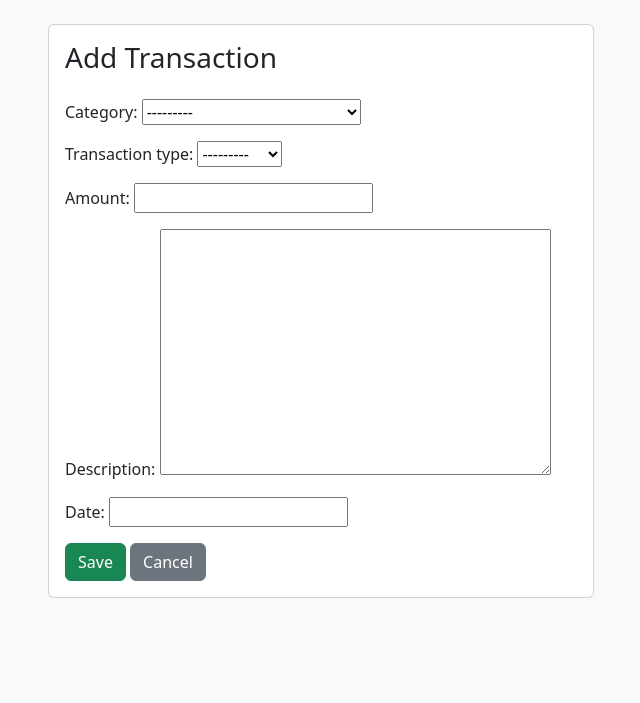
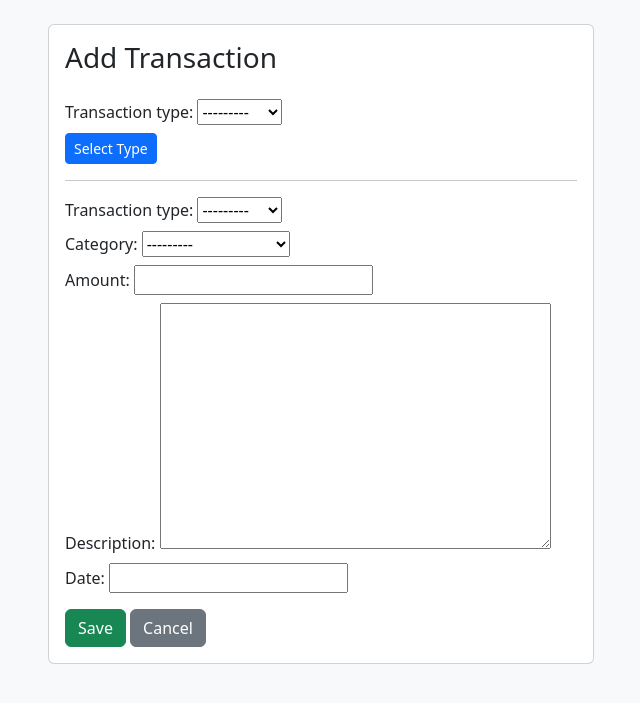
Before and after one commit to sarthakgit123/Smart-Expense-Manager, a Django app: page /accounts/transactions/add/ in a window 1280 px wide. Shown: the part 56-759 px from the top of the page, without its empty margins (319-959 px from the left). Run offline with Django 5.2, Linux system fonts and the light colour scheme; a user stored in the database is signed in; tables that the repository leaves empty hold one stand-in row (values such as "Sample post").

Commit message:
Add default categories, transaction type filtering, and monthly report pie chart

```diff
--- a/accounts/views.py
+++ b/accounts/views.py
@@ -12,6 +12,9 @@ from datetime import date
 from calendar import monthrange
 from accounts.utils import send_budget_alert
 from django.utils.timezone import now
+from django.db.models.functions import ExtractMonth
+from django.db.models import Q
+
 
 
 
@@ -77,13 +80,18 @@ def logout_view(request):
 # ---------------------------
 
 from datetime import datetime
-
 @login_required
 def dashboard_view(request):
-    transactions = Transaction.objects.filter(
-        user=request.user
-    )
+    transactions = Transaction.objects.filter(user=request.user)
 
+    # -------------------------------
+    # 🔹 YEAR SELECTION
+    # -------------------------------
+    selected_year = int(request.GET.get('year', date.today().year))
+
+    # -------------------------------
+    # TOTALS
+    # -------------------------------
     income_total = transactions.filter(
         transaction_type='IN'
     ).aggregate(total=Sum('amount'))['total'] or 0
@@ -92,50 +100,82 @@ def dashboard_view(request):
         transaction_type='EX'
     ).aggregate(total=Sum('amount'))['total'] or 0
 
-    # Expense by category (for pie chart)
+    # -------------------------------
+    # PIE CHART: Expense by Category
+    # -------------------------------
     expense_by_category = (
         transactions
-        .filter(transaction_type='EX')
+        .filter(transaction_type='EX', date__year=selected_year)
         .values('category__name')
         .annotate(total=Sum('amount'))
     )
 
-    # Get current month budgets
-    now = datetime.now()
+    # -------------------------------
+    # 🔥 BAR CHART: Monthly Income vs Expense
+    # -------------------------------
+    monthly_data = (
+        transactions
+        .filter(date__year=selected_year)
+        .annotate(month=ExtractMonth('date'))
+        .values('month', 'transaction_type')
+        .annotate(total=Sum('amount'))
+        .order_by('month')
+    )
+
+    monthly_income = [0] * 12
+    monthly_expense = [0] * 12
+
+    for item in monthly_data:
+        idx = item['month'] - 1
+        if item['transaction_type'] == 'IN':
+            monthly_income[idx] = float(item['total'])
+        else:
+            monthly_expense[idx] = float(item['total'])
+
+    # -------------------------------
+    # AVAILABLE YEARS (for dropdown)
+    # -------------------------------
+    years = (
+    transactions
+    .dates('date', 'year')
+    )
+
+    # -------------------------------
+    # BUDGETS (Current Month Only)
+    # -------------------------------
+    today = date.today()
     budgets = Budget.objects.filter(
         user=request.user,
-        month=now.month,
-        year=now.year
+        month=today.month,
+        year=today.year
     )
 
-    # Add calculated fields to budgets
-    budget_data = []
-    for budget in budgets:
-        budget_data.append({
-            'category': budget.category,
-            'monthly_limit': budget.monthly_limit,
-            'spent_amount': budget.get_spent_amount(),
-            'remaining_amount': budget.get_remaining(),
-            'is_over_budget': budget.is_over_budget()
-        })
+    context = {
+        'transactions': transactions.order_by('-date')[:10],
 
-    context = {
-    'transactions': transactions.order_by('-date')[:10],
-    'total_income': income_total,
-    'total_expense': expense_total,
-    'savings': income_total - expense_total,
+        'total_income': income_total,
+        'total_expense': expense_total,
+        'savings': income_total - expense_total,
 
-    'expense_labels': [
-        e['category__name'] or 'Uncategorized'
-        for e in expense_by_category
-    ],
-    'expense_data': [
-        float(e['total']) for e in expense_by_category
-    ],
+        # PIE CHART
+        'expense_labels': [
+            e['category__name'] or 'Uncategorized'
+            for e in expense_by_category
+        ],
+        'expense_data': [
+            float(e['total']) for e in expense_by_category
+        ],
 
+        # BAR CHART
+        'monthly_income': monthly_income,
+        'monthly_expense': monthly_expense,
 
-    'budgets': budgets,
-}
+        # YEAR SELECT
+        'selected_year': selected_year,
+        'years': years,
+
+        'budgets': budgets,
+    }
 
     return render(request, 'accounts/dashboard.html', context)
 
@@ -146,17 +186,47 @@ def dashboard_view(request):
 
 class TransactionCreateView(CreateView):
     model = Transaction
-    fields = ['category', 'transaction_type', 'amount', 'description', 'date']
+    fields = ['transaction_type', 'category', 'amount', 'description', 'date']
     template_name = 'accounts/transaction_form.html'
     success_url = reverse_lazy('accounts:dashboard')
+
+    def get_initial(self):
+        """
+        Pre-fill transaction_type from GET so the form stays in sync
+        """
+        initial = super().get_initial()
+        tx_type = self.request.GET.get('transaction_type')
+        if tx_type in ['IN', 'EX']:
+            initial['transaction_type'] = tx_type
+        return initial
+
+    def get_form(self, form_class=None):
+        form = super().get_form(form_class)
+
+        # 🔑 Single source of truth for transaction type
+        tx_type = (
+            self.request.GET.get('transaction_type')
+            or form.initial.get('transaction_type')
+        )
+
+        # ✅ Base queryset: DEFAULT + USER categories
+        qs = Category.objects.filter(
+            Q(is_default=True) | Q(user=self.request.user)
+        )
+
+        # ✅ Filter by Income / Expense if selected
+        if tx_type in ['IN', 'EX']:
+            qs = qs.filter(category_type=tx_type)
+
+        form.fields['category'].queryset = qs
+        return form
 
     def form_valid(self, form):
         form.instance.user = self.request.user
         response = super().form_valid(form)
 
-        # 🔔 CHECK BUDGET AFTER TRANSACTION
+        # 🔔 Budget alert logic (unchanged)
         self.check_budget_alert(form.instance)
-
         return response
 
     def check_budget_alert(self, transaction):
@@ -179,16 +249,26 @@ class TransactionCreateView(CreateView):
                 budget.alert_sent = True
                 budget.save()
 
-
-
 class TransactionUpdateView(UpdateView):
     model = Transaction
-    fields = ['category', 'transaction_type', 'amount', 'description', 'date']
+    fields = ['transaction_type', 'category', 'amount', 'description', 'date']
     template_name = 'accounts/transaction_form.html'
     success_url = reverse_lazy('accounts:dashboard')
 
     def get_queryset(self):
         return Transaction.objects.filter(user=self.request.user)
+
+    def get_form(self, form_class=None):
+        form = super().get_form(form_class)
+
+        # Filter categories based on existing transaction type
+        qs = Category.objects.filter(
+            user=self.request.user,
+            category_type=self.object.transaction_type
+        )
+
+        form.fields['category'].queryset = qs
+        return form
 
 
 class TransactionDeleteView(DeleteView):
@@ -198,6 +278,7 @@ class TransactionDeleteView(DeleteView):
 
     def get_queryset(self):
         return Transaction.objects.filter(user=self.request.user)
+
 
 # ---------------------------
 # CATEGORY CRUD (HTML)
@@ -267,6 +348,9 @@ def monthly_report_view(request):
         date__range=(start_date, end_date)
     )
 
+    # -----------------------
+    # Totals
+    # -----------------------
     income = transactions.filter(
         transaction_type='IN'
     ).aggregate(total=Sum('amount'))['total'] or 0
@@ -275,6 +359,19 @@ def monthly_report_view(request):
         transaction_type='EX'
     ).aggregate(total=Sum('amount'))['total'] or 0
 
+    # -----------------------
+    # Category-wise Expense (Pie Chart)
+    # -----------------------
+    expense_by_category = (
+        transactions
+        .filter(transaction_type='EX')
+        .values('category__name')
+        .annotate(total=Sum('amount'))
+    )
+
+    # -----------------------
+    # Context
+    # -----------------------
     context = {
         'month': month,
         'year': year,
@@ -282,6 +379,15 @@ def monthly_report_view(request):
         'expense': float(expense),
         'savings': float(income - expense),
         'transactions': transactions,
+
+        # Pie chart data
+        'expense_category_labels': [
+            e['category__name'] or 'Uncategorized'
+            for e in expense_by_category
+        ],
+        'expense_category_data': [
+            float(e['total']) for e in expense_by_category
+        ],
     }
 
     return render(request, 'accounts/monthly_report.html', context)
@@ -341,6 +447,7 @@ def monthly_report_excel(request):
     wb.save(response)
     return response
 
+
 # ---------------------------
 # BUDGET CRUD (HTML)
 # ---------------------------
--- a/templates/accounts/category_form.html
+++ b/templates/accounts/category_form.html
@@ -34,7 +34,7 @@
                         <button type="submit" class="btn btn-primary">
                             Save
                         </button>
-                        <a href="{% url 'accounts:categories' %}"
+                        <a href="{% url 'accounts:dashboard' %}"
                            class="btn btn-secondary">
                             Cancel
                         </a>
--- a/templates/accounts/transaction_form.html
+++ b/templates/accounts/transaction_form.html
@@ -7,6 +7,7 @@
     <div class="col-md-6">
         <div class="card">
             <div class="card-body">
+
                 <h3 class="mb-4">
                     {% if object %}
                         Edit Transaction
@@ -15,10 +16,53 @@
                     {% endif %}
                 </h3>
 
+                <!-- STEP 1: FILTER (GET) -->
+                {% if not object %}
+                <form method="get" class="mb-3">
+                    <div class="mb-2">
+                        {{ form.transaction_type.label_tag }}
+                        {{ form.transaction_type }}
+                    </div>
+                    <button type="submit" class="btn btn-primary btn-sm">
+                        Select Type
+                    </button>
+                </form>
+                <hr>
+                {% endif %}
+
+                <!-- STEP 2: SAVE (POST) -->
                 <form method="post">
                     {% csrf_token %}
 
-                    {{ form.as_p }}
+                    <!-- 🔴 REQUIRED: transaction_type MUST be in POST -->
+                    <div class="mb-2">
+                        {{ form.transaction_type.label_tag }}
+                        {{ form.transaction_type }}
+                    </div>
+
+                    <!-- CATEGORY -->
+                    <div class="mb-2">
+                        {{ form.category.label_tag }}
+                        {{ form.category }}
+                    </div>
+
+                    <!-- AMOUNT -->
+                    <div class="mb-2">
+                        {{ form.amount.label_tag }}
+                        {{ form.amount }}
+                    </div>
+
+                    <!-- DESCRIPTION -->
+                    <div class="mb-2">
+                        {{ form.description.label_tag }}
+                        {{ form.description }}
+                    </div>
+
+                    <!-- DATE -->
+                    <div class="mb-2">
+                        {{ form.date.label_tag }}
+                        {{ form.date }}
+                    </div>
 
                     <div class="mt-3">
                         <button type="submit" class="btn btn-success">
@@ -30,6 +74,7 @@
                         </a>
                     </div>
                 </form>
+
             </div>
         </div>
     </div>
--- a/transactions/models.py
+++ b/transactions/models.py
@@ -1,5 +1,6 @@
 from django.db import models
 from django.contrib.auth.models import User
+
 
 
 class Category(models.Model):
@@ -11,24 +12,33 @@ class Category(models.Model):
         (EXPENSE, 'Expense'),
     ]
 
+    # NULL user → global default category
     user = models.ForeignKey(
         User,
         on_delete=models.CASCADE,
+        null=True,
+        blank=True,
         related_name='categories'
     )
+
     name = models.CharField(max_length=100)
+
     category_type = models.CharField(
         max_length=2,
         choices=CATEGORY_TYPE_CHOICES
     )
 
+    # Marks default/global categories
+    is_default = models.BooleanField(default=False)
+
     created_at = models.DateTimeField(auto_now_add=True)
 
     class Meta:
+        # Allows same name for default and user category
         unique_together = ('user', 'name', 'category_type')
 
     def __str__(self):
-        return f"{self.name} ({self.get_category_type_display()})"
+        return self.name
 
 
 class Transaction(models.Model):
```
Also changed, not shown: templates/accounts/dashboard.html (+56 -0 lines), templates/accounts/monthly_report.html (+40 -0 lines), transactions/migrations/0003_category_is_default_alter_category_user.py (added).
